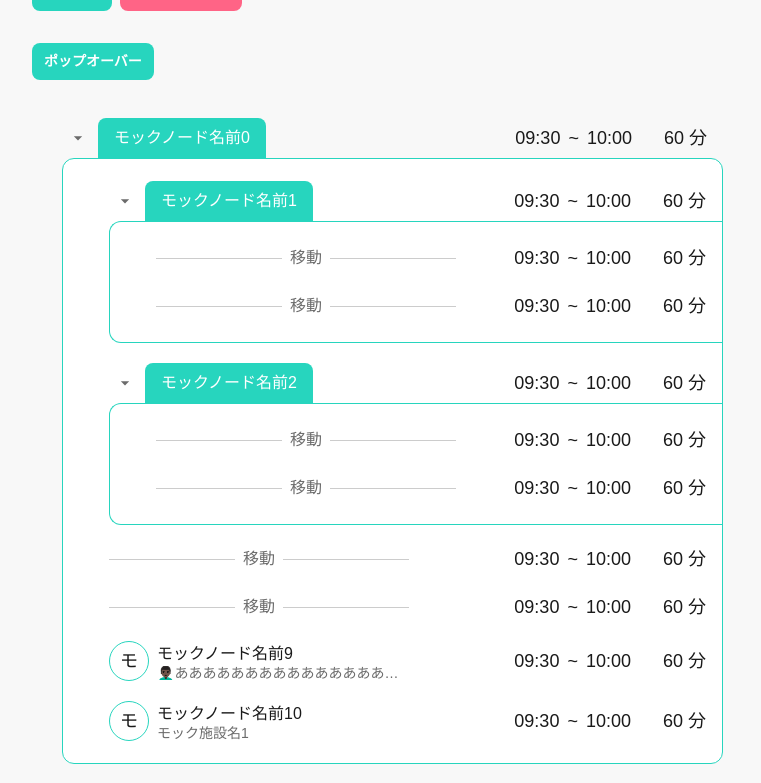
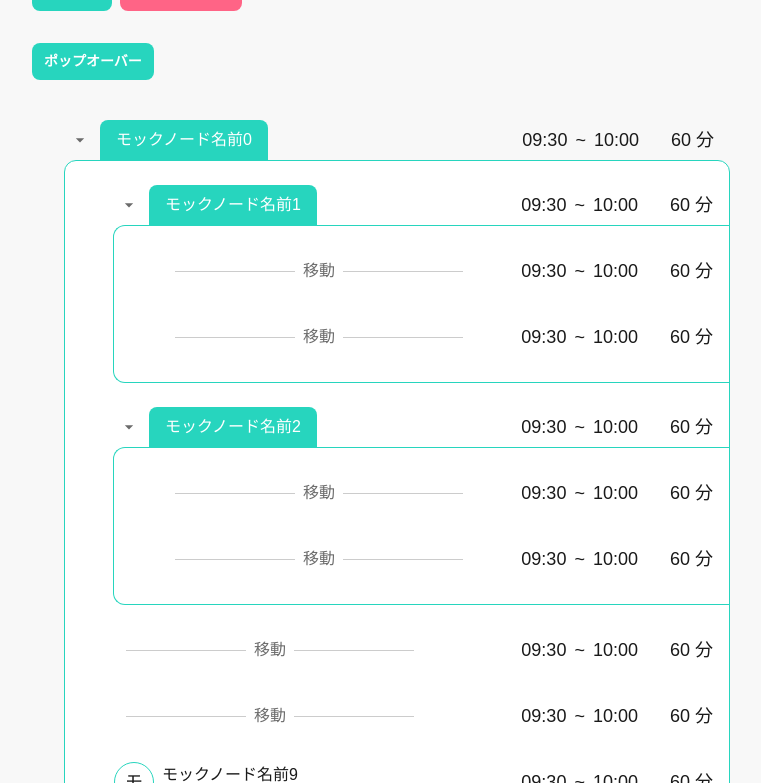
Before and after one commit to SOTA-swp/frontend, a Next.js app: page /dev in a window 1280 px wide. Shown: the part 977-1760 px from the top of the page, without its empty margins (290-1051 px from the left). Built offline with nearby package versions, Linux system fonts and the light colour scheme.

Commit message:
✨ Nodeの削除

```diff
--- a/app/plans/_components/ProcessNode/MoveNode.tsx
+++ b/app/plans/_components/ProcessNode/MoveNode.tsx
@@ -10,7 +10,7 @@ function MoveNode({ id }: MoveNodeProps) {
     <div className="flex items-center justify-between gap-4">
       <div
         className={clsx(
-          "flex gap-2 items-center text-text-secondary",
+          "flex gap-2 items-center py-2 pl-3 pr-0 text-text-secondary",
           styles.content
         )}>
         <hr className="flex-1 border-border" />
--- a/app/plans/_components/ProcessNode/Node.tsx
+++ b/app/plans/_components/ProcessNode/Node.tsx
@@ -1,10 +1,12 @@
 "use client";
-import { MdDragIndicator } from "react-icons/md";
+import { MdDelete, MdDragIndicator } from "react-icons/md";
 import { useNodeStore } from "../../_store/nodeStore";
 import LocationNode from "./LocationNode";
 import MoveNode from "./MoveNode";
 import ProcessNode from "./ProcessNode";
 import clsx from "clsx";
+import IconButton from "@/components/IconButton";
+import { AnimatePresence, motion } from "motion/react";
 
 export interface NodeProps {
   id: string;
@@ -14,7 +16,7 @@ export interface NodeProps {
 
 function Node({ id, depth = 0 }: NodeProps) {
   const node = useNodeStore((state) => state.nodes[id]);
-  const { hoveredNodeId, setHoveredNodeId } = useNodeStore();
+  const { hoveredNodeId, setHoveredNodeId, removeNode } = useNodeStore();
 
   const isHovered = hoveredNodeId === id;
 
@@ -26,11 +28,16 @@ function Node({ id, depth = 0 }: NodeProps) {
     setHoveredNodeId(null);
   };
 
+  const handleDelete = () => {
+    removeNode(id);
+  };
+
   if (!node) {
     return null;
   }
 
   const { nodeType } = node;
+  const isProcessNode = nodeType === "process";
 
   const content = (() => {
     if (nodeType === "process") {
@@ -46,21 +53,46 @@ function Node({ id, depth = 0 }: NodeProps) {
 
   return (
     <div
+      onMouseEnter={handleMouseEnter}
+      onMouseLeave={handleMouseLeave}
       className={clsx(
-        "flex items-center gap-2",
-        nodeType === "process" && "items-start"
-      )}
-      onMouseEnter={handleMouseEnter}
-      onMouseLeave={handleMouseLeave}>
+        "relative flex items-center gap-2",
+        isProcessNode && "items-start"
+      )}>
       <span
         className={clsx(
           "text-text-secondary cursor-grab transition-opacity",
-          nodeType === "process" && "mt-4",
+          isProcessNode && "pt-5",
           !isHovered && "opacity-0"
         )}>
         <MdDragIndicator />
       </span>
-      <span className="flex-1 p-1.5 pr-0">{content}</span>
+      <span
+        className={clsx(
+          "flex-1 p-2 pr-0 ",
+          !isProcessNode &&
+            "border border-r-0 rounded-l-full transition-colors",
+          !isProcessNode && !isHovered && "border-transparent",
+          !isProcessNode && isHovered && "border-accent  shadow-md"
+        )}>
+        {content}
+      </span>
+      <AnimatePresence>
+        {isHovered && (
+          <motion.span
+            initial={{ opacity: 0, x: -20 }}
+            animate={{ opacity: 1, x: 0 }}
+            exit={{ opacity: 0, x: -20 }}
+            className="absolute left-full p-4">
+            <IconButton
+              onClick={handleDelete}
+              icon={<MdDelete />}
+              color={"error"}
+              title="削除する"
+            />
+          </motion.span>
+        )}
+      </AnimatePresence>
     </div>
   );
 }
```
